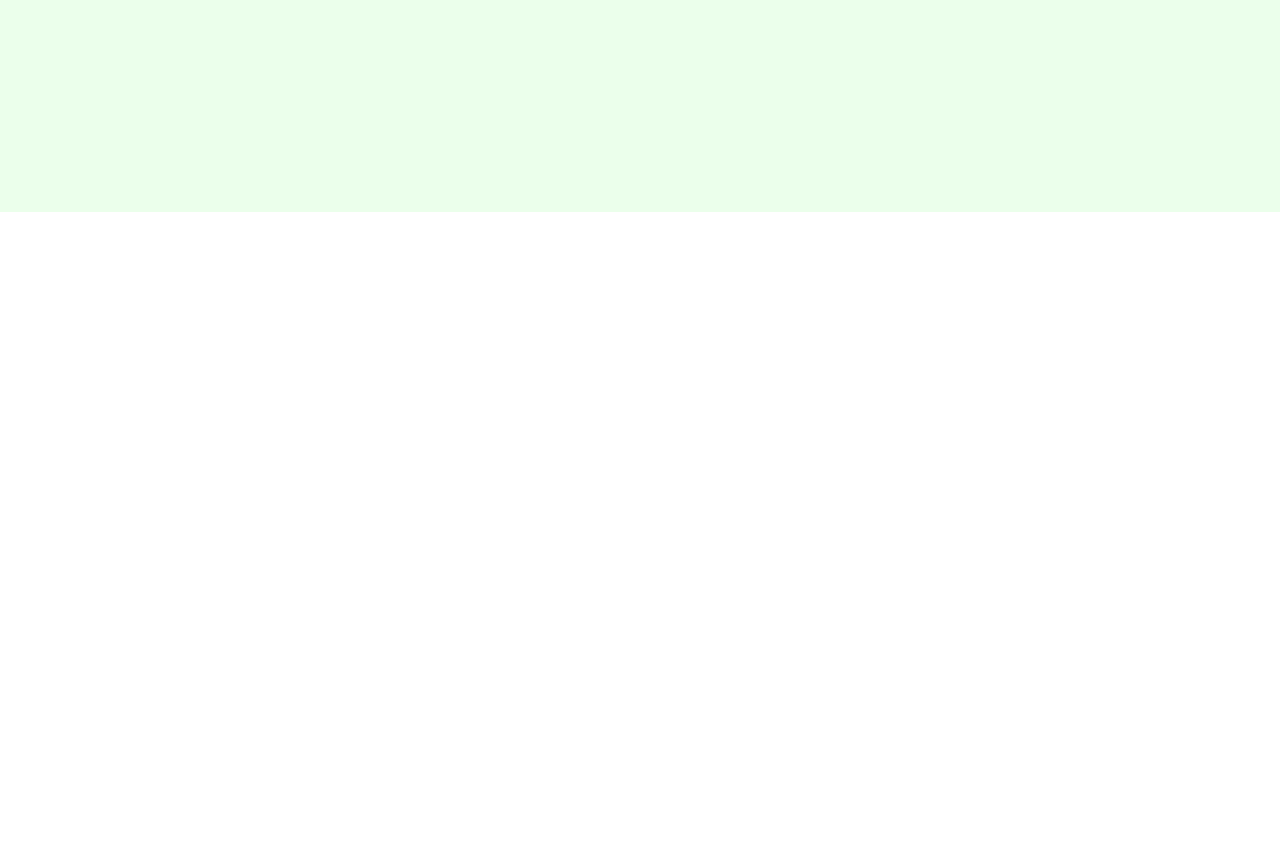
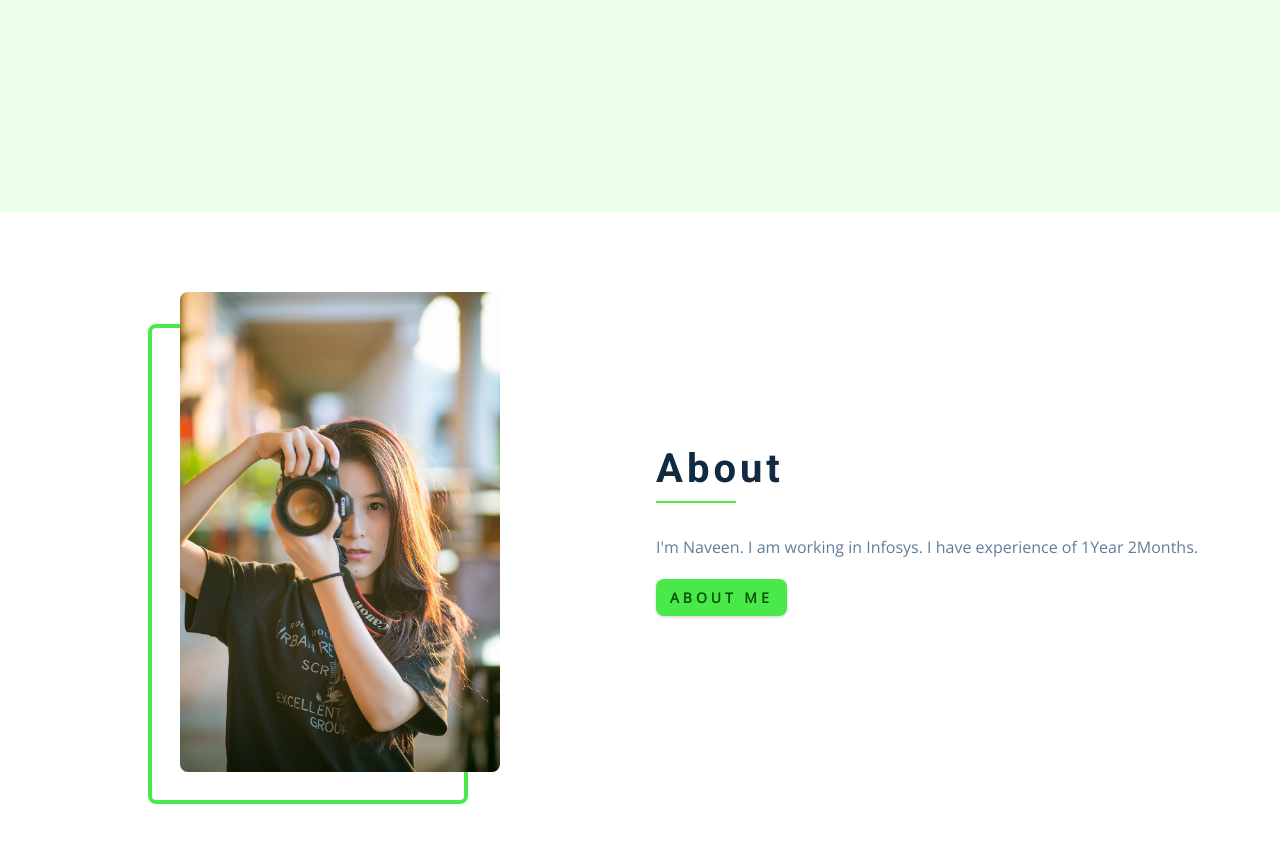
Before and after one commit to naveenkumar061/portfoliogrid, a plain HTML site: page index.html in a window 1280 px wide. Shown: the part 588-1430 px from the top of the page. Before the commit the page ends 800 px from the top, so only its background shows below. Drawn offline with nearby package versions, Linux system fonts and the light colour scheme.

Commit message:
abouthtmlcsscompleted commit

```diff
--- a/css/styles.css
+++ b/css/styles.css
@@ -151,7 +151,7 @@ p {
 }
 /* section */
 .section {
-  padding: 2rem 0;
+  padding: 5rem 0;
 }
 
 .section-center {
@@ -172,6 +172,10 @@ p {
   background: var(--clr-primary-5);
   margin-left: auto;
   margin-right: auto;
+}
+.section-title {
+  margin-bottom: 4rem;
+  text-align: center;
 }
 /*
 ===============
@@ -343,7 +347,51 @@ About
 ===============
 */
 /* section title added to globals */
-
+.about-photo {
+  max-width: 25rem;
+  max-height: 30rem;
+  object-fit: cover;
+  border-radius: var(--radius);
+}
+.about-title {
+  text-align: left;
+  margin-bottom: 2rem;
+}
+.about-title .underline {
+  margin-left: 0;
+}
+.about-center {
+  display: grid;
+  gap: 3rem 2rem;
+}
+.about-img {
+  justify-self: center;
+}
+@media (min-width: 768px) {
+  .about-center {
+    grid-template-columns: 1fr 1fr;
+  }
+  .about-info {
+    align-self: center;
+  }
+}
+@media (min-width: 992px) {
+  .about-img {
+    position: relative;
+  }
+  .about-img::before {
+    content: "";
+    position: absolute;
+    width: 100%;
+    height: 100%;
+    border: 0.25rem solid var(--clr-primary-5);
+    top: 2rem;
+    right: -2rem;
+    left: -2rem;
+    z-index: -1;
+    border-radius: var(--radius);
+  }
+}
 /*
 ===============
 Services
--- a/index.html
+++ b/index.html
@@ -160,7 +160,32 @@
     </header>
     <!-- End of Header -->
     <!-- About -->
-
+    <section class="section about">
+      <div class="section-center about-center">
+        <!-- About Img -->
+        <article class="about-img">
+          <img
+            src="./images/about-img.jpeg"
+            class="about-photo"
+            alt="about-img"
+          />
+        </article>
+        <!-- About Info -->
+        <article class="about-info">
+          <!-- Section-Title -->
+          <div class="section-title about-title">
+            <h2>about</h2>
+            <div class="underline"></div>
+          </div>
+          <!-- End of Section-Title -->
+          <p>
+            I'm Naveen. I am working in Infosys. I have experience of 1Year
+            2Months.
+          </p>
+          <a href="./about.html" class="btn">about me</a>
+        </article>
+      </div>
+    </section>
     <!-- End of About -->
     <!-- Services -->
 
```
